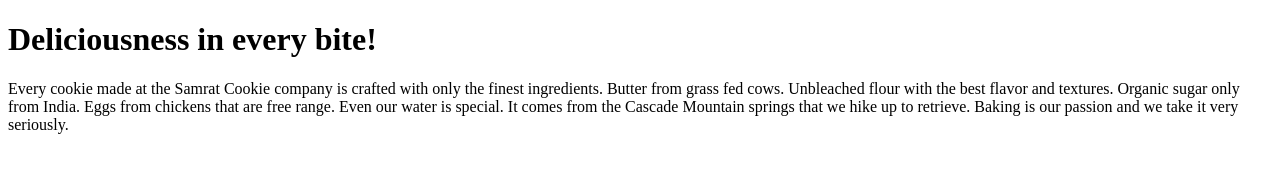
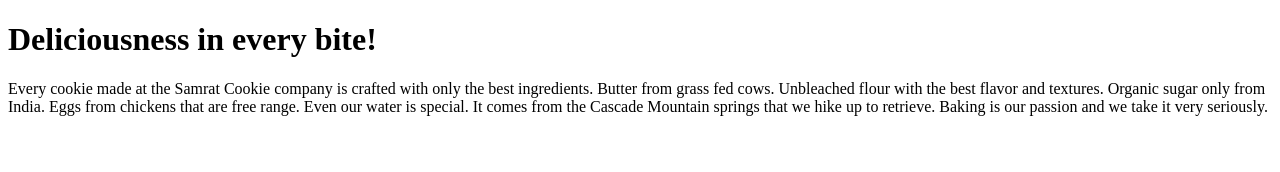
Before and after one commit to choudharysamrat/SamratCookieCompany.com, a plain HTML site: page index.htm in a window 1280 px wide. Drawn offline with Linux system fonts and the light colour scheme.

Commit message:
update index text

```diff
--- a/index.htm
+++ b/index.htm
@@ -3,7 +3,7 @@
 <body>
 
 <h1>Deliciousness in every bite!</h1>
-<p>Every cookie made at the Samrat Cookie company is crafted with only the finest ingredients. Butter from grass fed cows. Unbleached flour with the best flavor and textures. Organic sugar only from India. Eggs from chickens that are free range. Even our water is special. It comes from the Cascade Mountain springs that we hike up to retrieve. Baking is our passion and we take it very seriously.</p>
+<p>Every cookie made at the Samrat Cookie company is crafted with only the best ingredients. Butter from grass fed cows. Unbleached flour with the best flavor and textures. Organic sugar only from India. Eggs from chickens that are free range. Even our water is special. It comes from the Cascade Mountain springs that we hike up to retrieve. Baking is our passion and we take it very seriously.</p>
 
 </body>
 </html>
```
